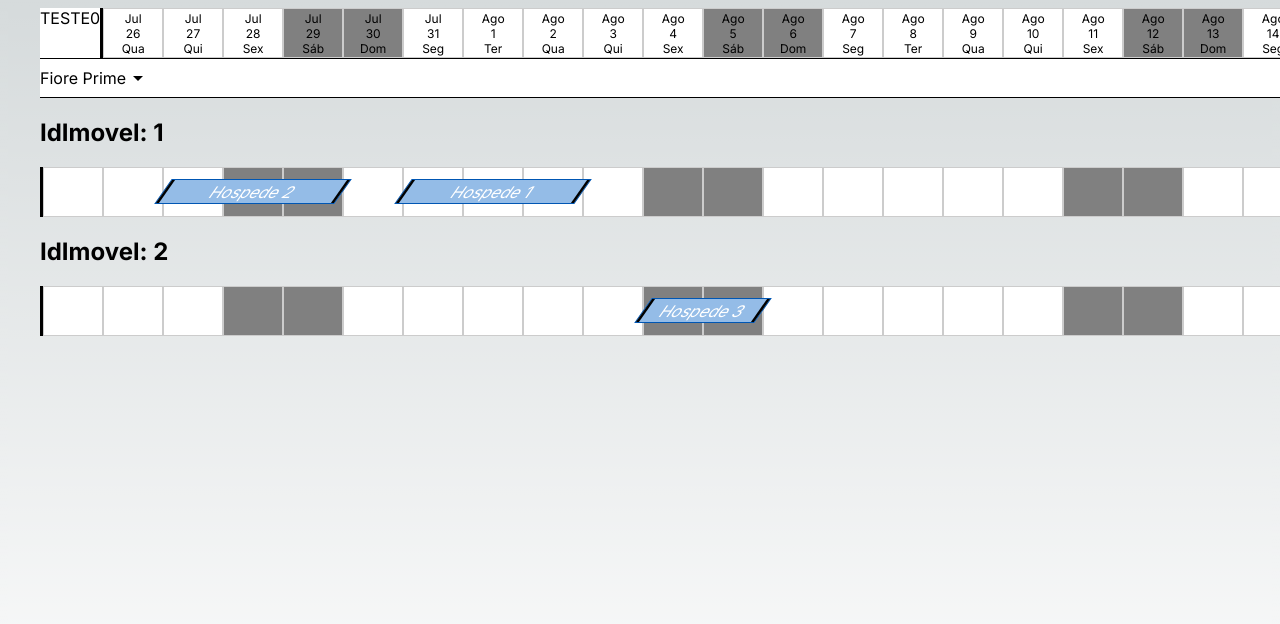
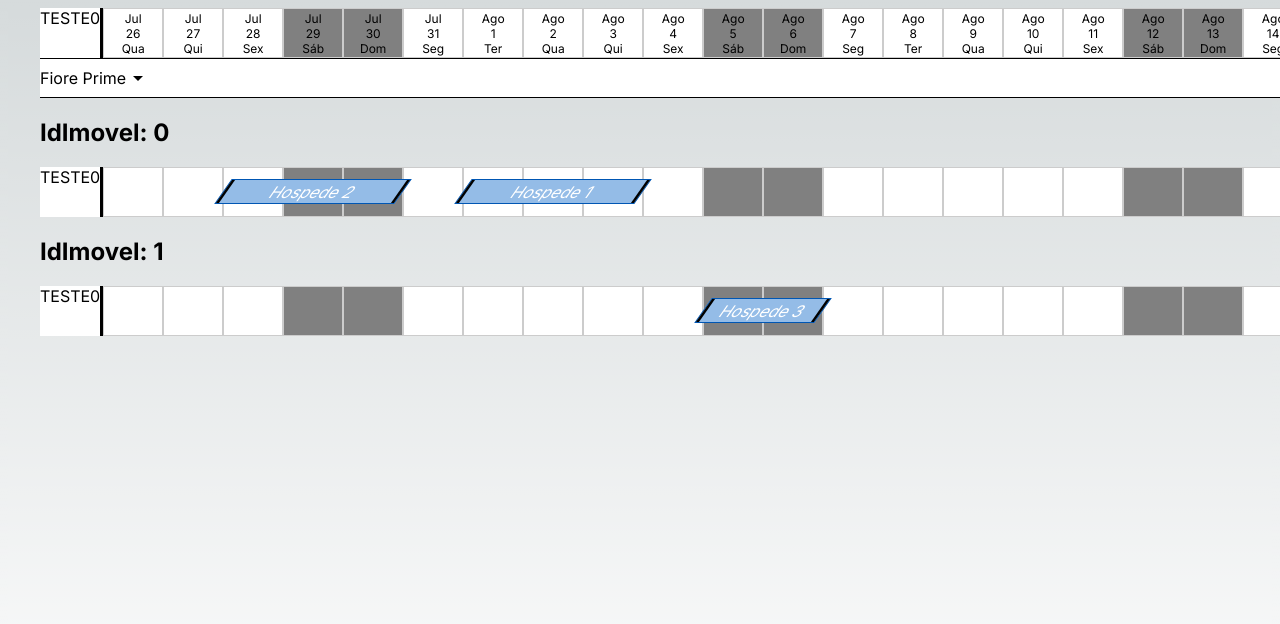
Before and after one commit to DiegoNobre0/Calendar-Componente-React.NextJS, a Next.js app: page / in a window 1280 px wide. Shown: the top 624 px of the page. Built offline with nearby package versions, Linux system fonts and the light colour scheme.

Commit message:
Ajustes dos hospedes na mesma div

```diff
--- a/src/app/page.tsx
+++ b/src/app/page.tsx
@@ -62,9 +62,11 @@ export default function Home() {
     }
   ]);
 
-  const groupedReservations : any = groupReservationsByImovel(reservations);
+  const groupedReservations: any = groupReservationsByImovel(reservations);
+
 
   function groupReservationsByImovel(reservations: any[]) {
+    // debugger
     const groupedReservations: { [key: number]: any[] } = {};
 
     reservations.forEach((reservation: any) => {
@@ -78,6 +80,10 @@ export default function Home() {
     return groupedReservations;
   }
 
+  const groupedReservationsList = Object.values(groupedReservations);
+
+  console.log(groupedReservationsList)
+
   const dataInicio: any = new Date('2023-07-26');
   const dataFim: any = new Date('2023-08-30');
 
@@ -89,7 +95,7 @@ export default function Home() {
   const datasIntervalo: any = [];
 
   for (let i = 0; i <= intervalo; i++) {
-    if(i == 0){
+    if (i == 0) {
       const data = new Date(dataInicio);
       data.setDate(dataInicio.getDate() + i);
       datasIntervalo.push(data);
@@ -156,7 +162,7 @@ export default function Home() {
     const handleMouseMove = (event: any) => {
 
       const offsetX = event.clientX - startX;
-      const newLeft =  offsetX + startLeft ;
+      const newLeft = offsetX + startLeft;
 
       const newDay = Math.max(1, Math.min(datasIntervalo.length, Math.floor(newLeft / dayWidth)));
 
@@ -165,10 +171,10 @@ export default function Home() {
 
       if (isCheckIn) {
         checkInDate = newDay;
-        checkOutDate = Math.max(checkOutIndex,newDay )
+        checkOutDate = Math.max(checkOutIndex, newDay)
 
       } else {
-        checkInDate = Math.min(checkInIndex,newDay)
+        checkInDate = Math.min(checkInIndex, newDay)
         checkOutDate = newDay
       }
 
@@ -253,21 +259,6 @@ export default function Home() {
   }
 
 
-  const teste = (id: any) => {
-    Object.keys(groupedReservations).forEach((idImovel) => {
-      const reservationsForImovel = groupedReservations[idImovel];
-
-      // Itere sobre as reservas em um determinado quarto.
-      reservationsForImovel.forEach((reservation : any) => {
-        console.log(reservation)
-        const cliente = reservation.Cliente;
-        console.log(`Quarto: ${reservation.NumeroImovel}, Hóspede: ${cliente}`);
-      });
-    });
-
-    return "a";
-  };
-
   return (
     <main className={styles.main}>
       <div style={{ display: 'flex' }}>
@@ -302,34 +293,41 @@ export default function Home() {
           Fiore Prime
           <ArrowDropDownIcon></ArrowDropDownIcon>
         </div>
+
         {accordionOpen && (
           <div>
-    {Object.keys(groupedReservations).map((idImovel: any, reservationIndex: any, reservation: any) => (
-      <div key={idImovel}>
-        <h2>IdImovel: {idImovel}</h2>
+            {groupedReservationsList.map((objeto: any, indexA: any,) => {
+              debugger
+              // let indexData = 0;
+              return (
+                <div key={indexA}>
+                  <h2>IdImovel: {indexA}</h2>
                   <div>
                     <div style={{ marginBottom: '20px' }}>
                       <div style={{ display: 'flex', overflow: 'hidden' }} ref={(element) => {
-                div2.current[reservationIndex] = element as any
+                        div2.current[indexA] = element as any
                       }} onScroll={onScroll}>
-                <div style={{ width: '10rem', backgroundColor: '#fff', borderRight: 'solid 3px' }}></div>
+                        <div style={{ width: '10rem', backgroundColor: '#fff', borderRight: 'solid 3px' }}>TESTE0</div>
                         <div className={styles.calendar}>
                           <div className={styles.daysContainer}>
-                    {datasIntervalo.map((date: any, index: any) => (
+                            {datasIntervalo.map((date: any, index: any) => {
+                              debugger
+                              return (
                                 <div
                                   key={index}
                                   className={`${styles.day} ${styles.draggingOver}`}
                                   onDragOver={(event) => event.preventDefault()}
-                        onDrop={(event) => handleDayDrop(event, index, reservation.IdReserva)}
+                                  onDrop={(event) => handleDayDrop(event, index, objeto[indexA].IdReserva)}
                                   style={{ backgroundColor: (diasAbreviados[date.getDay()] === 'Dom' || diasAbreviados[date.getDay()] === 'Sáb') ? 'gray' : 'white' }}
                                 >
                                   <span className={styles.clipPath}>{mesesAbreviados[date.getMonth()]}</span>
                                   <span className={styles.clipPath} style={{ textAlign: 'center' }}>{date.getDate()}</span>
                                   <span className={styles.clipPath}>{diasAbreviados[date.getDay()]}</span>
                                 </div>
-                    ))}
+                              )
+                            })}
 
-                    {groupedReservations[idImovel].map((reservation: any) => (
+                            {objeto.map((reservation: any) => (
                               <div
                                 className={`${styles.guest} ${styles.draggingGuest}`}
                                 style={{
@@ -375,7 +373,8 @@ export default function Home() {
                     </div>
                   </div>
                 </div>
-    ))}
+              )
+            })}
           </div>
         )}
 
```
Lines whose indentation alone changed are shown as unchanged.
